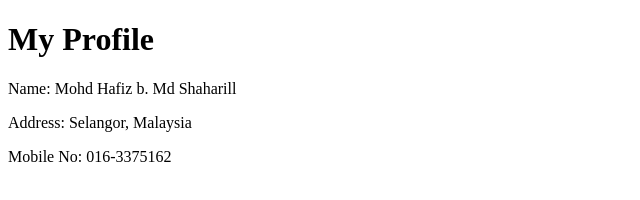
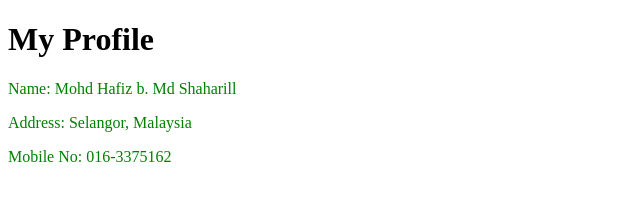
Before and after one commit to wmirfan2/bengkel-git-nef, a plain HTML site: page index.html in a window 1280 px wide. Shown: the whole page, without its empty margins (0-640 px from the left). Drawn offline with Linux system fonts and the light colour scheme.

Commit message:
change p to green

```diff
--- a/index.html
+++ b/index.html
@@ -2,6 +2,11 @@
 <html>
 <head>
 	<title>My Profile</title>
+	<style type="text/css">
+	p {
+		color: green;
+	}
+	</style>
 </head>
 <body>
 	<h1>My Profile</h1>
```
